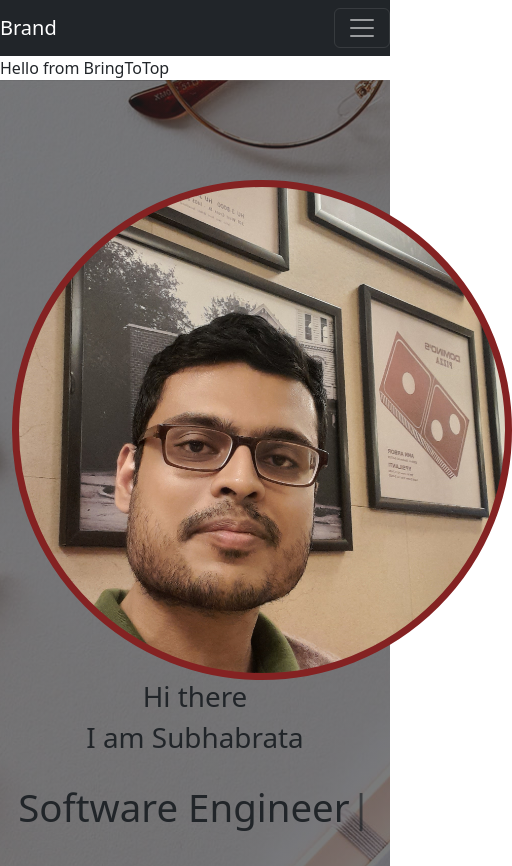
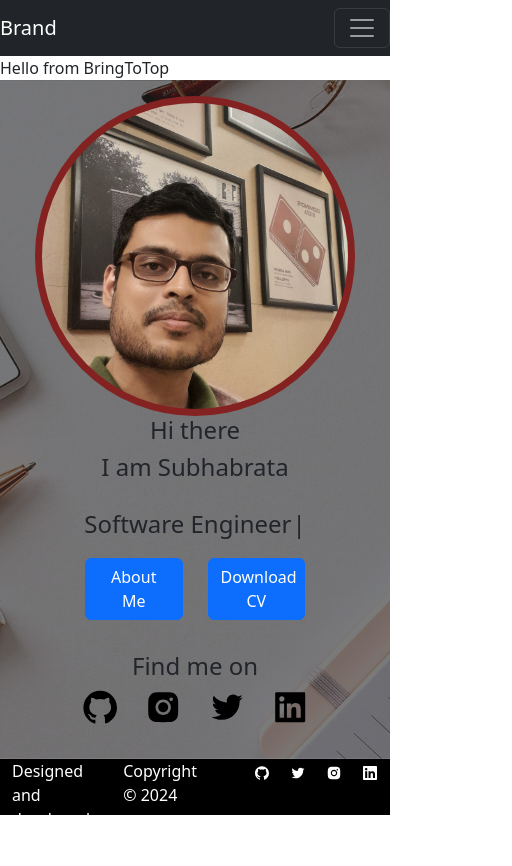
Before and after one commit to Subho1011/Portfolio_App, a React (Create React App) app: page / in a window 390 px wide. Shown: the top 866 px of the page, 512 px wide, since content can reach past the window. Built offline with nearby package versions, Linux system fonts and the light colour scheme.

Commit message:
Responsiveness is added

```diff
--- a/src/App.css
+++ b/src/App.css
@@ -102,14 +102,16 @@
   background-repeat: no-repeat;
   background-position: center;
   background-size: cover;
-  height: 100vh;
+  height: fit-content;
   width: 100%;
-  padding: 100px;
+  padding: 1rem;
 }
 
+
+
 .image{
-  height: 500px;
-  width: 500px;
+  height: 30rem;
+  width: 30rem;
   border-radius: 50%;
   border: 7px solid var(--primary-color);
   background-color: white;
@@ -119,9 +121,31 @@
   background-size:cover;
 }
 
+.image-container{
+  display: flex;
+  justify-content: center;
+}
+
+
+.text-container{
+  text-align: center;
+  margin-bottom: 1rem;
+}
+
+.type-container{
+  text-align: center;
+  margin-bottom: 1rem;
+  font-size: 2.4rem;
+}
+
+
 .button-container{
   justify-content: center;
   margin-bottom: 2rem;
+}
+
+.icon-container{
+  text-align: center;
 }
 
 .icons-list{
@@ -136,6 +160,63 @@
   color: black;
 }
 
+@media(max-width: 1200px){
+  .image{
+    width: 20rem;
+    height: 20rem;
+  }
+  .text-container h1{
+    font-size: 2rem;
+  }
+  .type-container{
+    font-size: 2rem;
+  }
+  .icon-container h1{
+    font-size: 2rem;
+  }
+}
+
+@media(max-width: 990px){
+  .image{
+    width: 15rem;
+    height: 15rem;
+  }
+
+  .text-container h1{
+    font-size: 1.5rem;
+  }
+
+  .type-container{
+    font-size: 1.5rem;
+  }
+
+  .icon-container h1{
+    font-size: 1.5rem;
+  }
+
+  .icons-list li a svg{
+    font-size: 2.4rem;
+  }
+}
+
+@media(max-width: 767px){
+
+  .home-container{
+    display: flex;
+    flex-direction: column;
+  }
+
+  .image-container{
+    display: flex;
+    justify-content: center;
+  }
+
+  .image{
+    width: 20rem;
+    height: 20rem;
+  }
+}
+
 /*Project Page*/
 
 .project-card {
--- a/src/components/Home/Home.js
+++ b/src/components/Home/Home.js
@@ -7,23 +7,23 @@ import Typing from "./Typing";
 const Home = () => {
   return (
     <Container fluid className="home">
-      <Row>
-        <Col>
+        <Row className='home-container'>
+          <Col md={7} className="image-container">
             <div className="image"></div>
           </Col>
-        <Col>
-          <Row style={{textAlign:'center', marginBottom:'1rem',}}>
+          <Col md={5}>
+            <Row className="text-container">
               <h1>Hi there</h1>
               <h1>I am Subhabrata</h1>
             </Row>
-          <Row style={{textAlign:'center', marginBottom:'2rem', fontSize:'2.4rem'}}>
-          <Typing/>
+            <Row className='type-container'>
+              <Typing />
             </Row>
             <Row className='button-container'>
-            <Button style={{width:"25%", marginRight:"25px"}}>About Me</Button>
-            <Button style={{width:"25%",}}>Download CV</Button>
+              <Button style={{ width: "25%", marginRight: "25px" }}>About Me</Button>
+              <Button style={{ width: "25%", }}>Download CV</Button>
             </Row>
-          <Row style={{textAlign:'center',}}>
+            <Row style={{ textAlign: 'center', }} className="icon-container">
               <h1>Find me on</h1>
               <ul className="icons-list">
                 <li>
@@ -45,7 +45,6 @@ const Home = () => {
             </Row>
           </Col>
         </Row>
-
     </Container>
   );
 }
```
Lines whose indentation alone changed are shown as unchanged.
